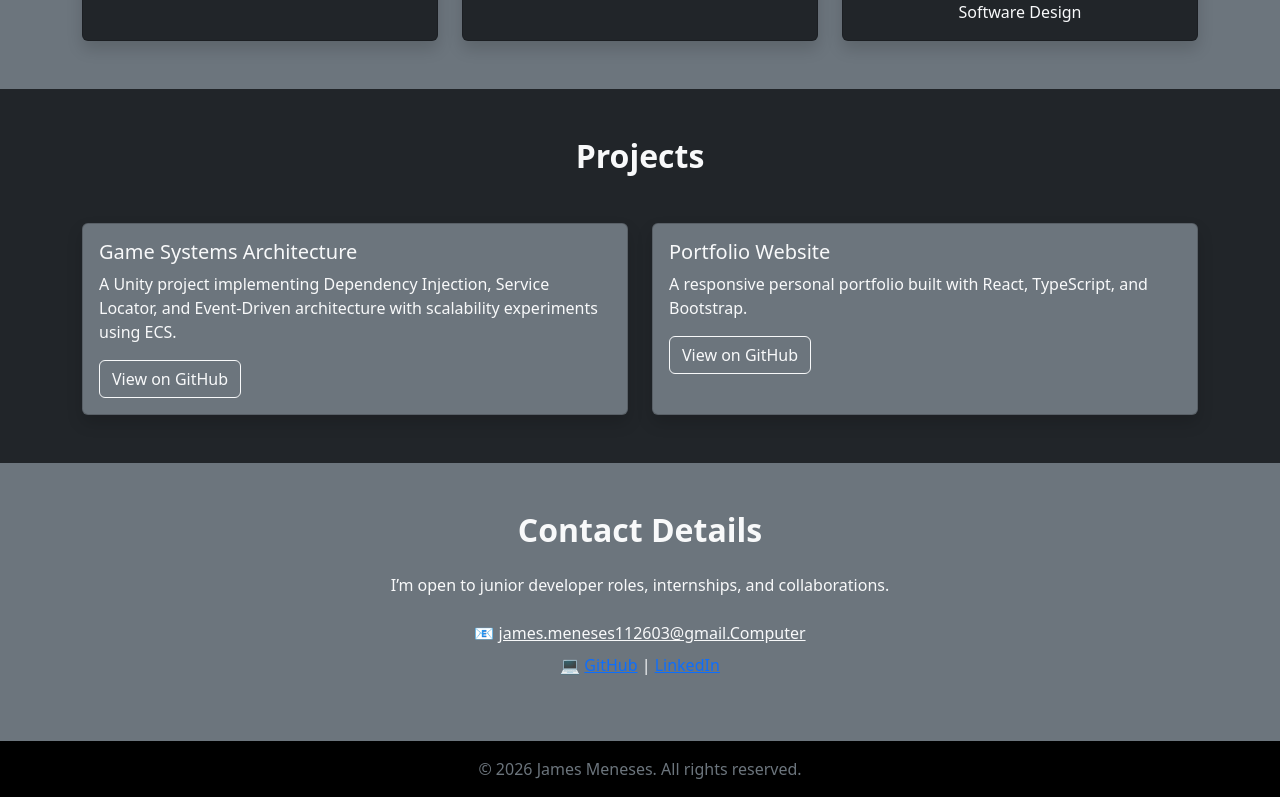
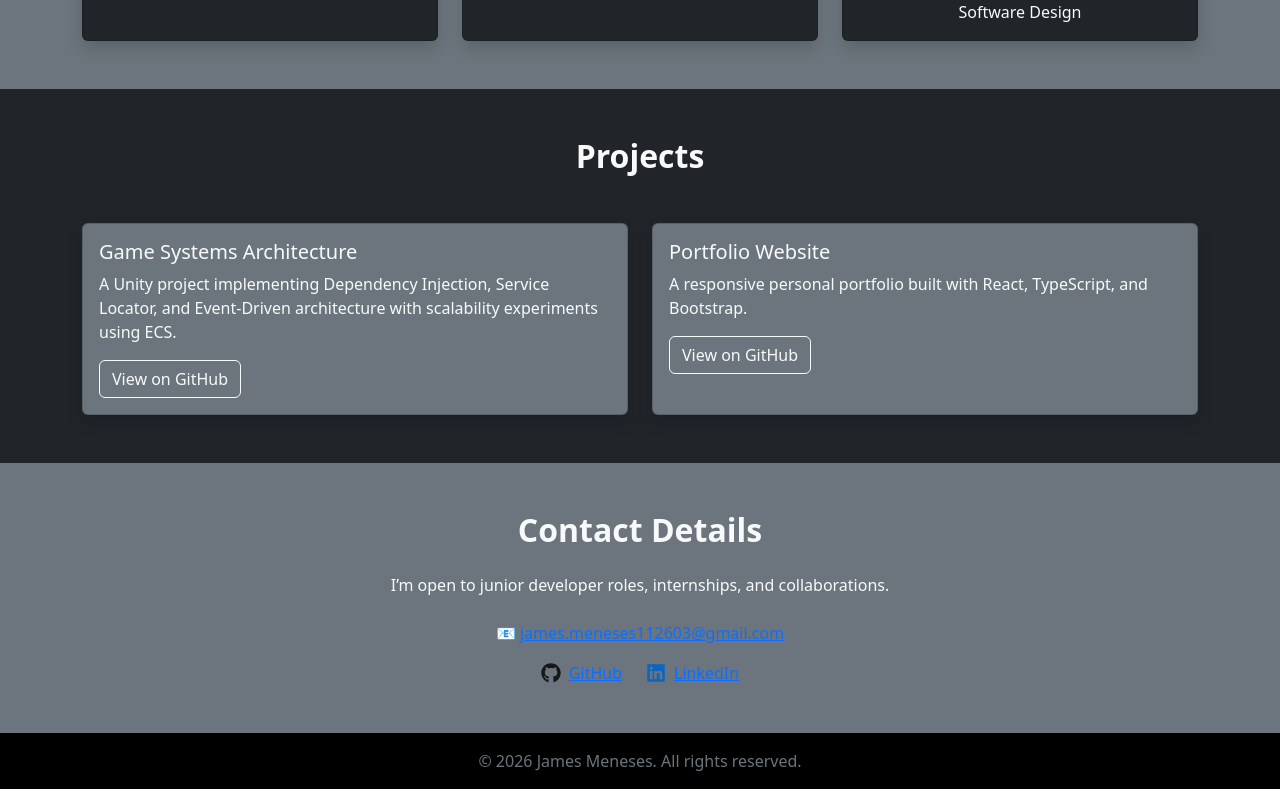
Before and after one commit to DyamesGH/Website-Portfolio, a React (Vite) app: page / in a window 1280 px wide. Shown: the part 517-1314 px from the top of the page. Built offline with nearby package versions, Linux system fonts and the light colour scheme.

Commit message:
Fixed some more minor issues

```diff
--- a/package.json
+++ b/package.json
@@ -16,6 +16,7 @@
     "react": "^19.2.0",
     "react-bootstrap": "^2.10.10",
     "react-dom": "^19.2.0",
+    "react-icons": "^5.5.0",
     "react-router-dom": "^7.12.0"
   },
   "devDependencies": {
--- a/src/App.css
+++ b/src/App.css
@@ -58,24 +58,27 @@ section {
   color: #888;
 }
 
-.contact-link,
-.contact-link:visited,
-.contact-link:active {
+
+
+a.contact-link,
+a.contact-link:link,
+a.contact-link:visited,
+a.contact-link:hover,
+a.contact-link:active,
+a.contact-link:focus {
   color: #ffffff !important;
   text-decoration: none !important;
 }
 
-/* Prevent Bootstrap hover color */
-.contact-link:hover {
-  color: #ffffff !important;
+/* Underline ONLY on hover */
+a.contact-link {
+  position: relative;
+  display: inline-flex;
+  align-items: center;
+  gap: 0.5rem;
 }
 
-/* Underline animation */
-.contact-link {
-  position: relative;
-}
-
-.contact-link::after {
+a.contact-link::after {
   content: "";
   position: absolute;
   left: 0;
@@ -86,6 +89,22 @@ section {
   transition: width 0.25s ease-in-out;
 }
 
-.contact-link:hover::after {
+a.contact-link:hover::after {
   width: 100%;
 }
+
+
+
+a.contact-link .github-icon {
+  color: #181717 !important;
+}
+
+a.contact-link .linkedin-icon {
+  color: #0A66C2 !important;
+}
+
+/* Icon hover effect */
+a.contact-link:hover svg {
+  transform: scale(1.1);
+  transition: transform 0.2s ease;
+}
--- a/src/Portfolio.tsx
+++ b/src/Portfolio.tsx
@@ -1,4 +1,5 @@
 import { Container, Row, Col, Card, Button } from "react-bootstrap";
+import { FaGithub, FaLinkedin } from "react-icons/fa";
 
 export default function Portfolio() {
   return (
@@ -7,11 +8,13 @@ export default function Portfolio() {
       <section className="py-5 bg-dark">
         <Container className="text-center">
           <h1 className="display-4 fw-bold mb-4">Hi, I’m James 👋</h1>
+
           <p className="lead mx-auto mb-4" style={{ maxWidth: "700px" }}>
             A fresh Computer Science graduate passionate about software
             development, problem-solving, and building impactful digital
             experiences.
           </p>
+
           <div className="d-flex justify-content-center gap-3">
             <Button
               variant="primary"
@@ -19,12 +22,13 @@ export default function Portfolio() {
             >
               View Projects
             </Button>
+
             <Button
               variant="outline-light"
               onClick={() =>
                 document
                   .getElementById("contact")
-                  ?.scrollIntoView({behavior: "smooth"})
+                  ?.scrollIntoView({ behavior: "smooth" })
               }
             >
               Contact Me
@@ -127,35 +131,42 @@ export default function Portfolio() {
       <section className="py-5 bg-secondary text-center" id="contact">
         <Container>
           <h2 className="fw-semibold mb-4">Contact Details</h2>
+
           <p className="mb-4">
             I’m open to junior developer roles, internships, and collaborations.
           </p>
-          <p className="mb-2">
+
+          <p className="mb-3">
             📧{" "}
-            <a className="text-light" href="mailto:your.email@example.com">
-              james.meneses112603@gmail.Computer
+            <a
+              href="mailto:james.meneses112603@gmail.com"
+              className="contact-link"
+            >
+              james.meneses112603@gmail.com
             </a>
           </p>
-          <p>
-            💻{" "}
+
+          <div className="d-flex justify-content-center align-items-center gap-4">
             <a
               href="https://github.com/DyamesGH"
               target="_blank"
               rel="noopener noreferrer"
-              className="contact-link"
+              className="contact-link d-flex align-items-center gap-2"
             >
+              <FaGithub size={20} color="#181717"/>
               GitHub
-            </a>{" "}
-            |{" "}
+            </a>
+
             <a
               href="https://linkedin.com/in/james-meneses03"
               target="_blank"
               rel="noopener noreferrer"
-              className="contact-link"
+              className="contact-link d-flex align-items-center gap-2"
             >
+              <FaLinkedin size={20} color="#0A66C2"/>
               LinkedIn
             </a>
-          </p>
+          </div>
         </Container>
       </section>
 
```
Also changed, not shown: 1 other file (tests, documents, lock files or other folders).
